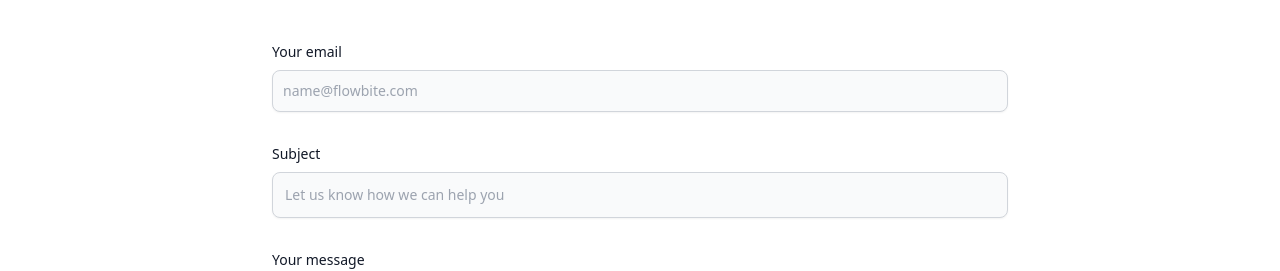
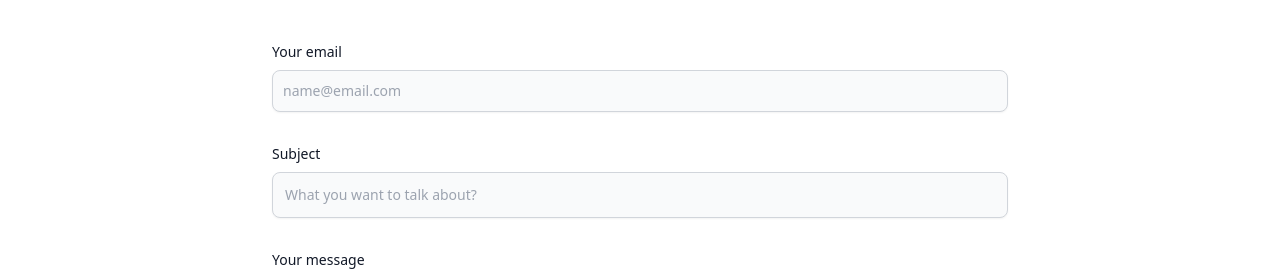
Before and after one commit to aroramrinaal/my-portfolio, a Next.js app: page /contact in a window 1280 px wide. Shown: the part 262-533 px from the top of the page. Built offline with nearby package versions, Linux system fonts and the light colour scheme.

Commit message:
refactor: Update contact form placeholders and labels

```diff
--- a/src/pages/contact.tsx
+++ b/src/pages/contact.tsx
@@ -12,11 +12,11 @@ const Contact = () => {
                     <form action="#" className="space-y-8">
                         <div>
                             <label htmlFor="email" className="block mb-2 text-sm font-medium text-gray-900 dark:text-gray-300">Your email</label>
-                            <input type="email" id="email" className="shadow-sm bg-gray-50 border border-gray-300 text-gray-900 text-sm rounded-lg focus:ring-primary-500 focus:border-primary-500 block w-full p-2.5 dark:bg-gray-700 dark:border-gray-600 dark:placeholder-gray-400 dark:text-white dark:focus:ring-primary-500 dark:focus:border-primary-500 dark:shadow-sm-light" placeholder="name@flowbite.com" required />
+                            <input type="email" id="email" className="shadow-sm bg-gray-50 border border-gray-300 text-gray-900 text-sm rounded-lg focus:ring-primary-500 focus:border-primary-500 block w-full p-2.5 dark:bg-gray-700 dark:border-gray-600 dark:placeholder-gray-400 dark:text-white dark:focus:ring-primary-500 dark:focus:border-primary-500 dark:shadow-sm-light" placeholder="name@email.com" required />
                         </div>
                         <div>
                             <label htmlFor="subject" className="block mb-2 text-sm font-medium text-gray-900 dark:text-gray-300">Subject</label>
-                            <input type="text" id="subject" className="block p-3 w-full text-sm text-gray-900 bg-gray-50 rounded-lg border border-gray-300 shadow-sm focus:ring-primary-500 focus:border-primary-500 dark:bg-gray-700 dark:border-gray-600 dark:placeholder-gray-400 dark:text-white dark:focus:ring-primary-500 dark:focus:border-primary-500 dark:shadow-sm-light" placeholder="Let us know how we can help you" required />
+                            <input type="text" id="subject" className="block p-3 w-full text-sm text-gray-900 bg-gray-50 rounded-lg border border-gray-300 shadow-sm focus:ring-primary-500 focus:border-primary-500 dark:bg-gray-700 dark:border-gray-600 dark:placeholder-gray-400 dark:text-white dark:focus:ring-primary-500 dark:focus:border-primary-500 dark:shadow-sm-light" placeholder="What you want to talk about?" required />
                         </div>
                         <div className="sm:col-span-2">
                             <label htmlFor="message" className="block mb-2 text-sm font-medium text-gray-900 dark:text-gray-400">Your message</label>
```
